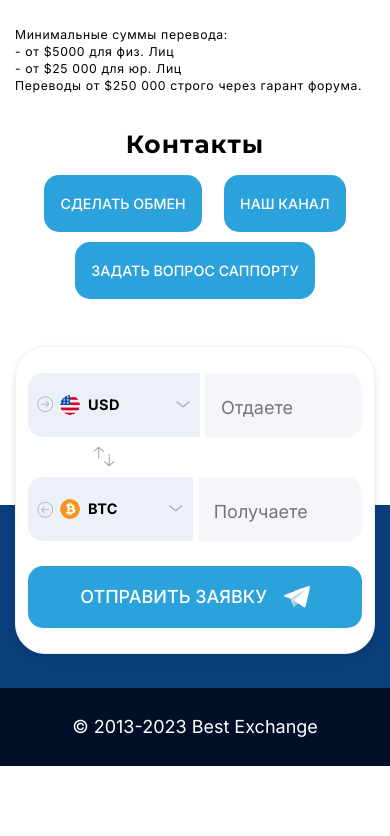
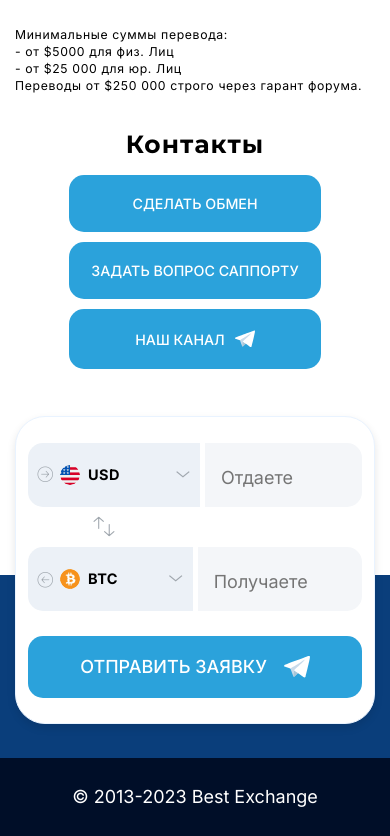
Before and after one commit to Rishat2000/bex, a plain HTML site: page home.html in a window 390 px wide. Shown: the part 3474-4310 px from the top of the page. Before the commit the page ends 4240 px from the top, so only its background shows below. Drawn offline with Linux system fonts and the light colour scheme; some packages are replaced by stand-ins of ours; a script that the page names is missing.

Commit message:
Add files via upload

```diff
--- a/css/style.css
+++ b/css/style.css
@@ -1624,10 +1624,23 @@ textarea.popup__input {
 }
 
 .contacts__button {
-  display: inline-block;
+  display: -webkit-box;
+  display: -ms-flexbox;
+  display: flex;
+  -webkit-box-align: center;
+      -ms-flex-align: center;
+          align-items: center;
+  -webkit-column-gap: 0.625rem;
+     -moz-column-gap: 0.625rem;
+          column-gap: 0.625rem;
   text-align: center;
   font-weight: 500;
   text-transform: uppercase;
+}
+
+.contacts__button img {
+  width: 1.25rem;
+  height: 1.25rem;
 }
 
 .swiper {
@@ -2098,23 +2111,9 @@ textarea.popup__input {
   }
 }
 
-@media (max-width: 47em) {
-  .contacts__column:nth-child(2) {
-    -webkit-box-ordinal-group: 2;
-        -ms-flex-order: 1;
-            order: 1;
-  }
-}
-
 @media (max-width: 25em) {
   .exchange__sub-title br {
     display: none;
-  }
-}
-
-@media (max-width: 24em) {
-  .contacts__button {
-    width: 15.625rem;
   }
 }
 
@@ -2747,6 +2746,12 @@ textarea.popup__input {
   }
 }
 
+@media (max-width: 49.4375em) {
+  .contacts__column {
+    width: 70%;
+  }
+}
+
 @media (max-width: 42.1875em) {
   .select {
     -webkit-box-flex: 0;
@@ -2764,6 +2769,13 @@ textarea.popup__input {
     -webkit-box-flex: 0;
         -ms-flex: 0 1 55%;
             flex: 0 1 55%;
+  }
+}
+
+@media (max-width: 42.5em) {
+  .contacts {
+    max-width: 25rem;
+    margin: 0 auto;
   }
 }
 
--- a/home.html
+++ b/home.html
@@ -6,7 +6,7 @@
 	<meta charset="UTF-8">
 	<meta name="format-detection" content="telephone=no">
 	<!-- <style>body{opacity: 0;}</style> -->
-	<link rel="stylesheet" href="css/style.min.css?_v=20230926223655">
+	<link rel="stylesheet" href="css/style.min.css?_v=20230927134259">
 	<link rel="shortcut icon" href="favicon.ico">
 	<!-- <meta name="robots" content="noindex, nofollow"> -->
 	<meta name="viewport" content="width=device-width, initial-scale=1.0">
@@ -65,6 +65,7 @@
 						<div class="currency__column">
 							<select data-scroll name="form[]" data-class-modif="first">
 								<option value="USD" selected data-asset="img/countries/usd.jpg">USD</option>
+								<option value="RUB" data-asset="img/countries/russia.jpg">RUB</option>
 								<option value="THD" data-asset="img/countries/thb.jpg">THD</option>
 								<option value="GBR" data-asset="img/countries/gbr.jpg">GBR</option>
 								<option value="EUR" data-asset="img/countries/eur.jpg">EUR</option>
@@ -383,7 +384,7 @@
 							<a href="https://t.me/jp_morgan_stanley" target="_blank" class="contacts__button button">Задать вопрос саппорту</a>
 						</div>
 						<div class="contacts__column">
-							<a href="https://t.me/best_exchange_ru" target="_blank" class="contacts__button button">Наш канал</a>
+							<a href="https://t.me/best_exchange_ru" target="_blank" class="contacts__button button">Наш канал <img src="img/icons/telegram.svg" alt></a>
 						</div>
 					</div>
 				</div>
@@ -392,8 +393,9 @@
 				<div class="currency__container">
 					<div data-one-select class="currency__row currency__row--center">
 						<div class="currency__column currency__column--center">
-							<select data-scroll name="form[]" data-class-modif="third">
+							<select data-simplebar data-scroll name="form[]" data-class-modif="third">
 								<option value="USD" selected data-asset="img/countries/usd.jpg">USD</option>
+								<option value="RUB" data-asset="img/countries/russia.jpg">RUB</option>
 								<option value="THD" data-asset="img/countries/thb.jpg">THD</option>
 								<option value="GBR" data-asset="img/countries/gbr.jpg">GBR</option>
 								<option value="EUR" data-asset="img/countries/eur.jpg">EUR</option>
@@ -478,8 +480,8 @@
 			</div>
 		</div>
 	</div>
-	<script src="https://cdnjs.cloudflare.com/ajax/libs/smoothscroll/1.4.10/SmoothScroll.min.js?_v=20230926223655" integrity="sha256-huW7yWl7tNfP7lGk46XE+Sp0nCotjzYodhVKlwaNeco=" crossorigin="anonymous"></script>
-	<script src="js/app.min.js?_v=20230926223655"></script>
+	<script src="https://cdnjs.cloudflare.com/ajax/libs/smoothscroll/1.4.10/SmoothScroll.min.js?_v=20230927134259" integrity="sha256-huW7yWl7tNfP7lGk46XE+Sp0nCotjzYodhVKlwaNeco=" crossorigin="anonymous"></script>
+	<script src="js/app.min.js?_v=20230927134259"></script>
 </body>
 
 </html>
```
Also changed, not shown: homeEn.html (+6 -4 lines), css/style.min.css.
